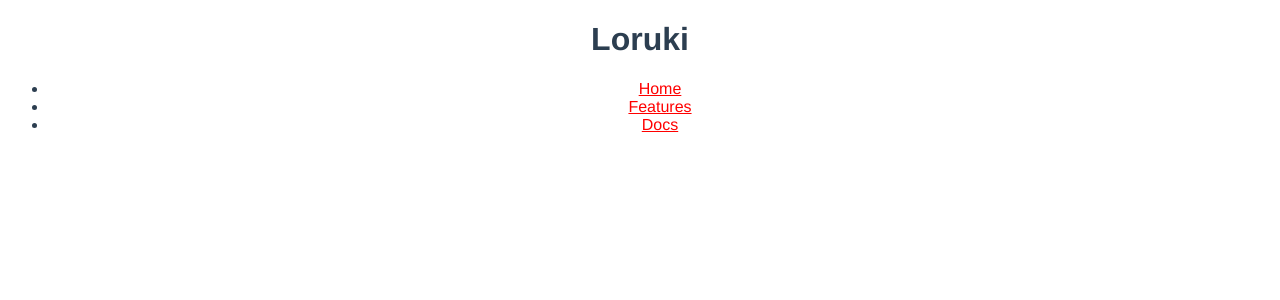
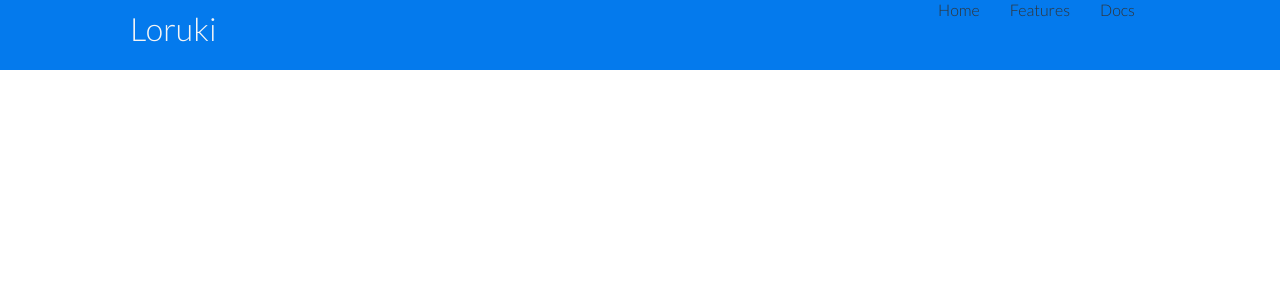
Before and after one commit to LovelyAndy/responsive-website-practice, a Vue app: page / in a window 1280 px wide. Shown: the top 300 px of the page. Built offline with nearby package versions, Linux system fonts and the light colour scheme.

Commit message:
global sass file added and navbar updated

```diff
--- a/src/App.vue
+++ b/src/App.vue
@@ -14,20 +14,27 @@ export default {
 </script>
 
 <style lang="sass">
-#app
-  font-family: Avenir, Helvetica, Arial, sans-serif
-  -webkit-font-smoothing: antialiased
-  -moz-osx-font-smoothing: grayscale
-  text-align: center
-  color: #2c3e50
+@import url('https://fonts.googleapis.com/css2?family=Lato:wght@300&display=swap')
+@import './css/global.sass'
 
-#nav
-  padding: 30px
-
-  a
-    font-weight: bold
-    color: #2c3e50
-
-    &.router-link-exact-active
-      color: #42b983
+*
+  box-sizing: border-box
+  padding: 0
+  margin: 0
+body
+  font-family: 'Lato', sans-serif
+  color: #333
+ul
+  list-style-type: none
+a
+  text-decoration: none
+  color: #333
+h1,h2
+  font-weight: 300
+  line-height: 1.2
+  margin: 10px 0
+p
+  margin: 10px 0
+img
+  width: 100%
 </style>
--- a/src/components/Navbar.vue
+++ b/src/components/Navbar.vue
@@ -1,6 +1,6 @@
 <template>
   <div class="navbar">
-    <div class="container">
+    <div class="container flex">
       <h1 class="_logo">Loruki</h1>
       <nav>
         <ul>
@@ -26,6 +26,24 @@ export default {
 </script>
 
 <style lang="sass" scoped>
-a
-  color: red
+.navbar
+  background-color: #047aed
+  color: whitesmoke
+  height: 70px
+.navbar ul
+  display: flex
+.navbar a
+  color: smokewhite
+  padding: 10px
+  margin: 0 5px
+
+.navbar .flex
+  justify-content: space-between
+
+.container
+  height: 100%
+  max-width: 1100px
+  margin: 0 auto
+  overflow: auto
+  padding: 0 40px
 </style>
--- /dev/null
+++ b/src/css/global.sass
@@ -0,0 +1,4 @@
+.flex
+  display: flex
+  justify-content: center
+  align-content: center
```
